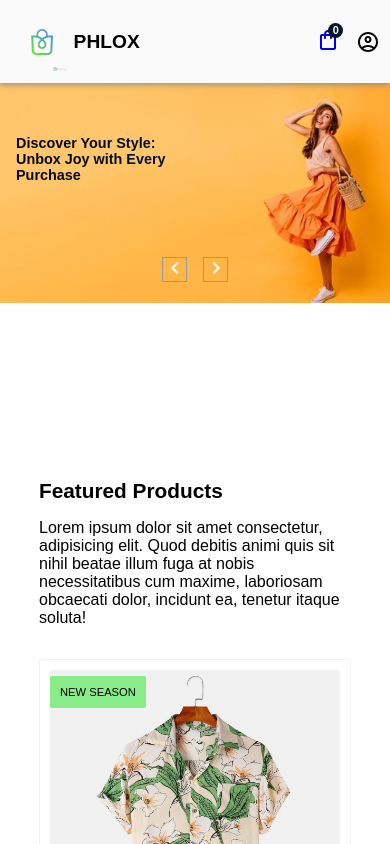
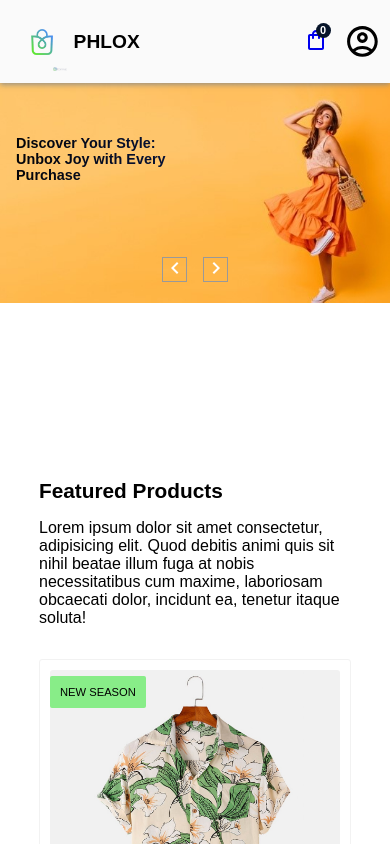
Before and after one commit to Mukhtar-kabir/Phlox, a React (Vite) app: page / in a window 390 px wide. Shown: the top 844 px of the page. Built offline with nearby package versions, Linux system fonts and the light colour scheme.

Commit message:
Navbar icon

```diff
--- a/src/Components/Navbar/Navbar.jsx
+++ b/src/Components/Navbar/Navbar.jsx
@@ -59,7 +59,7 @@ const Navbar = () => {
             {userInfo && userInfo.image ? (
               <img src={userInfo.image} alt="user logo" />
             ) : (
-              <AccountCircleOutlinedIcon />
+              <AccountCircleOutlinedIcon className="icon" />
             )}
             {userInfo && <p>{getFirstName()}</p>}
           </div>
--- a/src/Components/Navbar/Navbar.scss
+++ b/src/Components/Navbar/Navbar.scss
@@ -60,6 +60,10 @@
       display: flex;
       align-items: center;
       gap: 0.5rem;
+
+      .icon {
+        font-size: 2.3rem;
+      }
 
       img {
         width: 3rem;
@@ -128,6 +132,12 @@
     .hamburger {
       display: block;
       cursor: pointer;
+    }
+
+    .item {
+      .icon {
+        font-size: 1rem;
+      }
     }
   }
 }
```
